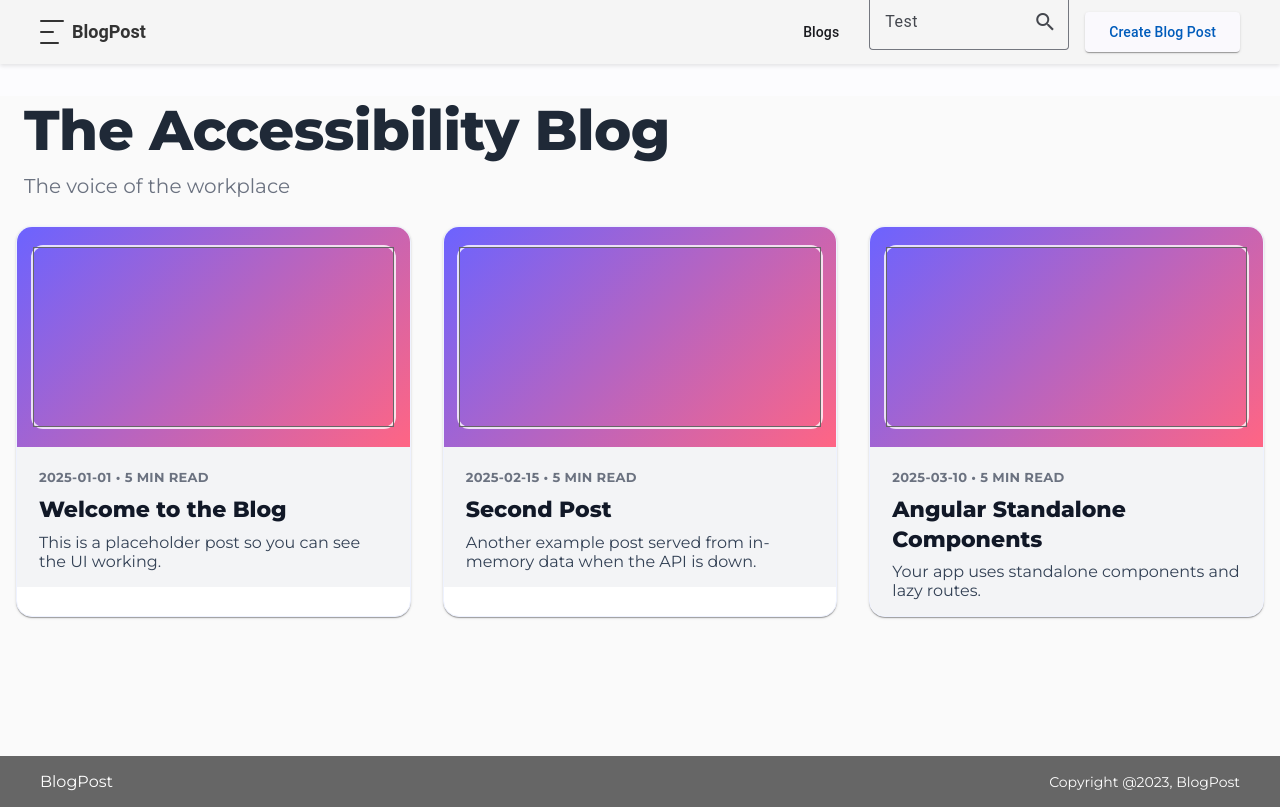
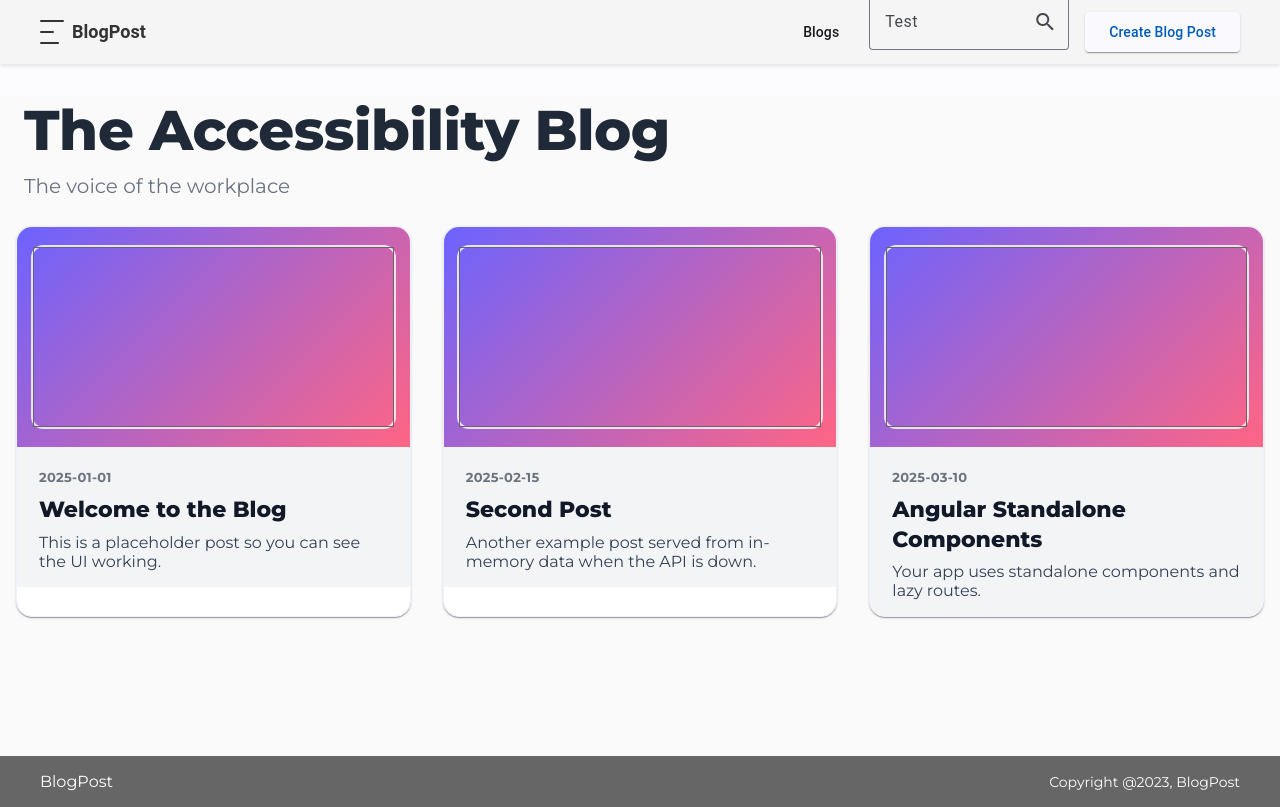
Before and after one commit to DynastyElvis/technoprise-blogs, an Angular app in the folder frontend/blog-frontend/: page /blogs in a window 1280 px wide. Built offline with nearby package versions, Linux system fonts and the light colour scheme; no server answers.

Commit message:
feat: remove duplicate read-time in blog list header meta

```diff
--- a/frontend/blog-frontend/src/app/components/blog-list/blog-list.component.html
+++ b/frontend/blog-frontend/src/app/components/blog-list/blog-list.component.html
@@ -22,7 +22,7 @@
           <div *ngIf="!post.imageUrl" class="image-placeholder"></div>
         </div>
         <mat-card-content class="card-content">
-          <div class="post-meta">{{ post.date }} • 5 min Read</div>
+          <div class="post-meta">{{ post.date }}</div>
           <h3 class="post-title">{{ post.title }}</h3>
           <p class="post-excerpt">{{ post.excerpt }}</p>
         </mat-card-content>
```
Also changed, not shown: 1 other file (tests, documents, lock files or other folders).
